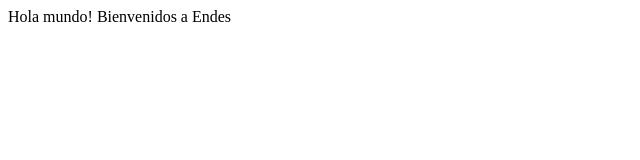
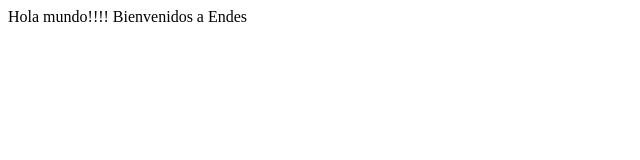
Before and after one commit to LuisJardon/endes-dam-prueba1, a plain HTML site: page index.html in a window 1280 px wide. Shown: the full height of the page, 0-640 px from the left. Drawn offline with Linux system fonts and the light colour scheme.

Commit message:
Update index.html

```diff
--- a/index.html
+++ b/index.html
@@ -6,7 +6,7 @@
     <title>Document</title>
 </head>
 <body>
-    Hola mundo!
+    Hola mundo!!!!
     Bienvenidos a Endes
 
 </body>
```
